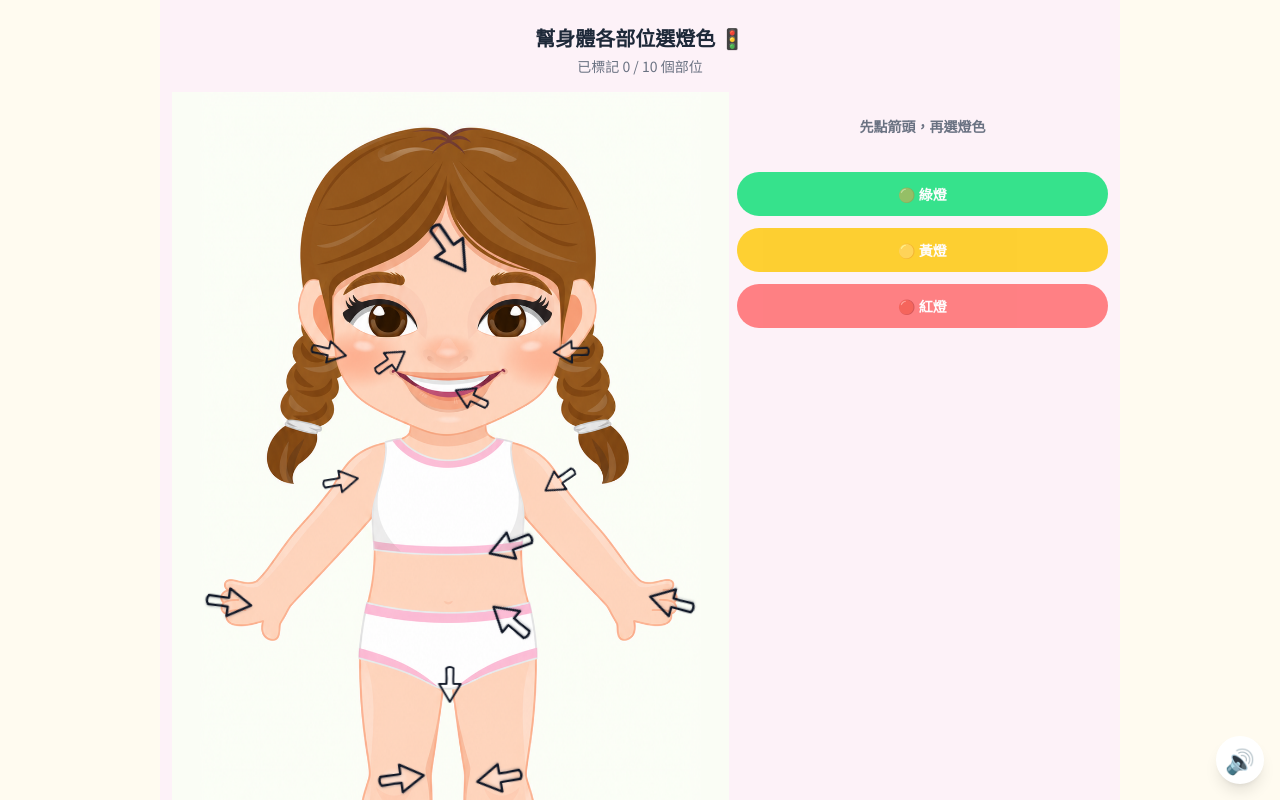
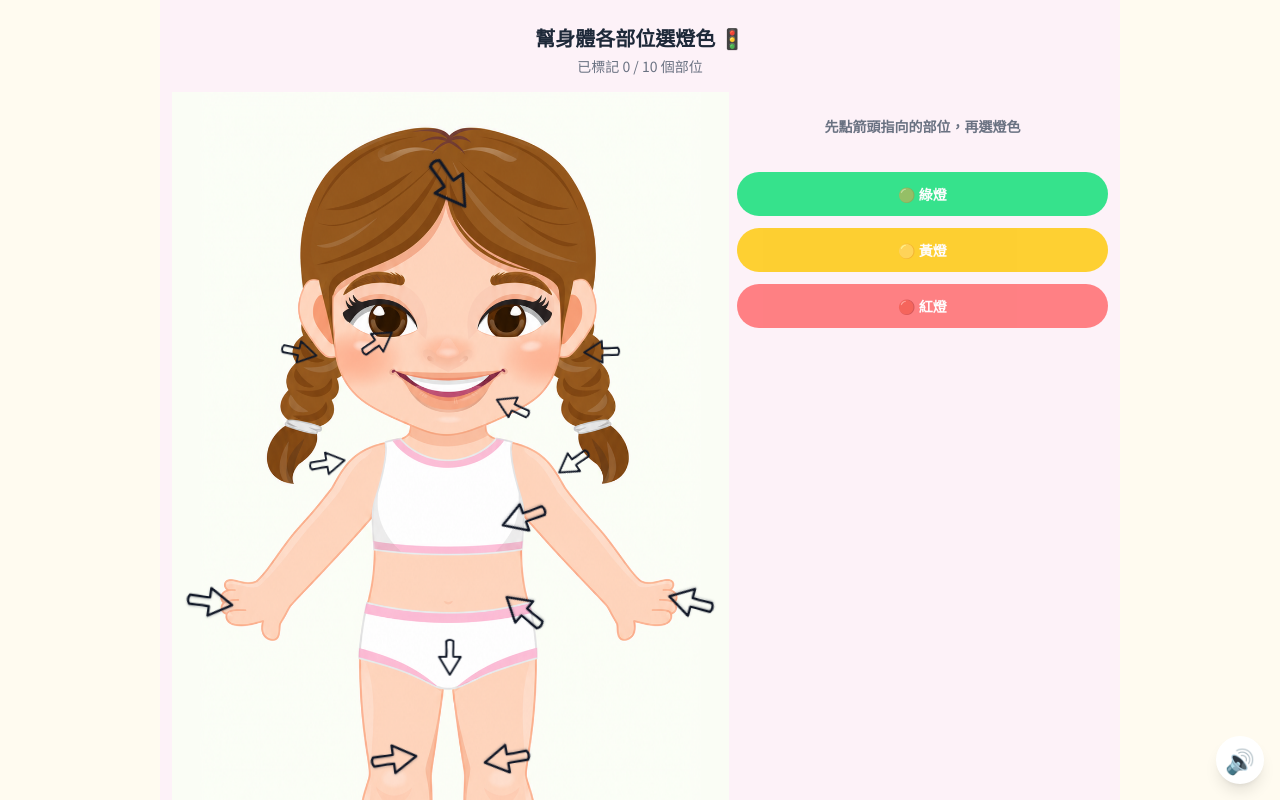
Before and after one commit to hohsiang-lab/client-renhe-child-safety-web, a React (Vite) app: page /body-traffic-light/mark in a window 1280 px wide. Shown: the top 800 px of the page. Built offline with nearby package versions, Linux system fonts and the light colour scheme.

Commit message:
fix(HO-772): separate callout arrows from hit zones

```diff
--- a/src/pages/BodyMarkPage.tsx
+++ b/src/pages/BodyMarkPage.tsx
@@ -20,7 +20,8 @@ type CalloutArrowSpec = {
   direction: CalloutArrowDirection;
   angle: number;
   size: CalloutArrowSize;
-  alignment: "justify-start" | "justify-end" | "justify-center";
+  anchorX: number;
+  anchorY: number;
 };
 
 const CALLOUT_ARROW_SCALE: Record<CalloutArrowSize, number> = {
@@ -65,22 +66,58 @@ function getCalloutArrowSpec(
   isLeftZone: boolean,
 ): CalloutArrowSpec {
   if (partId === "head") {
-    return { direction: "down", angle: 55, size: "large", alignment: "justify-center" };
+    return {
+      direction: "down",
+      angle: 55,
+      size: "large",
+      anchorX: 50,
+      anchorY: 10,
+    };
   }
   if (partId === "face") {
-    return { direction: "right", angle: -35, size: "small", alignment: "justify-start" };
+    return {
+      direction: "right",
+      angle: -35,
+      size: "small",
+      anchorX: 37,
+      anchorY: 27,
+    };
   }
   if (partId === "mouth") {
-    return { direction: "left", angle: 205, size: "small", alignment: "justify-end" };
+    return {
+      direction: "left",
+      angle: 205,
+      size: "small",
+      anchorX: 61,
+      anchorY: 34,
+    };
   }
   if (partId === "chest") {
-    return { direction: "left", angle: 160, size: "medium", alignment: "justify-end" };
+    return {
+      direction: "left",
+      angle: 160,
+      size: "medium",
+      anchorX: 63,
+      anchorY: 46,
+    };
   }
   if (partId === "belly") {
-    return { direction: "left", angle: 220, size: "medium", alignment: "justify-end" };
+    return {
+      direction: "left",
+      angle: 220,
+      size: "medium",
+      anchorX: 63,
+      anchorY: 56,
+    };
   }
   if (partId === "private") {
-    return { direction: "down", angle: 90, size: "small", alignment: "justify-center" };
+    return {
+      direction: "down",
+      angle: 90,
+      size: "small",
+      anchorX: 50,
+      anchorY: 61,
+    };
   }
   if (isLeftZone) {
     const angleByPart: Record<string, number> = {
@@ -89,11 +126,19 @@ function getCalloutArrowSpec(
       shoulder: -10,
       thigh: -8,
     };
+    const anchorByPart: Record<string, { x: number; y: number }> = {
+      ear: { x: 23, y: 28 },
+      hand: { x: 7, y: 55 },
+      shoulder: { x: 28, y: 40 },
+      thigh: { x: 40, y: 72 },
+    };
+    const anchor = anchorByPart[partId] ?? { x: 35, y: 50 };
     return {
       direction: "right",
       angle: angleByPart[partId] ?? 0,
       size: partId === "hand" || partId === "thigh" ? "medium" : "small",
-      alignment: "justify-start",
+      anchorX: anchor.x,
+      anchorY: anchor.y,
     };
   }
   const angleByPart: Record<string, number> = {
@@ -102,11 +147,19 @@ function getCalloutArrowSpec(
     shoulder: 145,
     thigh: 170,
   };
+  const anchorByPart: Record<string, { x: number; y: number }> = {
+    ear: { x: 77, y: 28 },
+    hand: { x: 93, y: 55 },
+    shoulder: { x: 72, y: 40 },
+    thigh: { x: 60, y: 72 },
+  };
+  const anchor = anchorByPart[partId] ?? { x: 65, y: 50 };
   return {
     direction: "left",
     angle: angleByPart[partId] ?? 180,
     size: partId === "hand" || partId === "thigh" ? "medium" : "small",
-    alignment: "justify-end",
+    anchorX: anchor.x,
+    anchorY: anchor.y,
   };
 }
 
@@ -166,6 +219,7 @@ export default function BodyMarkPage() {
             }}
           />
 
+          <div data-testid="body-part-hit-layer" className="absolute inset-0 z-10">
             {sortedZones.map(({ part, zone, zoneIdx }) => {
               const color = marks[part.id] as LightColor | undefined;
               const isSelected = selectedPartId === part.id;
@@ -175,8 +229,6 @@ export default function BodyMarkPage() {
                     ? "（左）"
                     : "（右）"
                   : "";
-            const isLeftZone = zone.cx < 50;
-            const arrow = getCalloutArrowSpec(part.id, isLeftZone);
 
               return (
                 <button
@@ -184,11 +236,11 @@ export default function BodyMarkPage() {
                   aria-label={`${part.name}${side}`}
                   aria-pressed={isSelected}
                   data-part-id={part.id}
+                  data-hit-zone="true"
                   data-color={color ?? ""}
                   onClick={() => setSelectedPartId(part.id)}
                   className={[
                     "absolute flex items-center rounded-xl border-2 transition-all",
-                  arrow.alignment,
                     isSelected ? "border-white/80" : "border-transparent",
                     "bg-transparent hover:bg-white/10",
                   ].join(" ")}
@@ -201,23 +253,45 @@ export default function BodyMarkPage() {
                     minWidth: "48px",
                     minHeight: "48px",
                   }}
+                />
+              );
+            })}
+          </div>
+
+          <div
+            data-testid="body-part-arrow-layer"
+            aria-hidden="true"
+            className="pointer-events-none absolute inset-0 z-20"
           >
+            {sortedZones.map(({ part, zone, zoneIdx }) => {
+              const isSelected = selectedPartId === part.id;
+              const arrow = getCalloutArrowSpec(part.id, zone.cx < 50);
+
+              return (
                 <span
+                  key={`${part.id}-${zoneIdx}`}
                   data-testid="body-part-arrow"
+                  data-arrow-part-id={part.id}
+                  data-arrow-zone-index={zoneIdx}
+                  data-arrow-anchor-x={arrow.anchorX}
+                  data-arrow-anchor-y={arrow.anchorY}
                   data-arrow-angle={arrow.angle}
                   data-arrow-direction={arrow.direction}
                   data-arrow-fill="transparent"
                   data-arrow-size={arrow.size}
                   data-arrow-style="outlined-callout"
-                  className={`flex items-center transition-transform duration-200 ${
-                    isSelected ? "scale-110" : "hover:scale-105"
-                  }`}
+                  className="absolute transition-transform duration-200"
+                  style={{
+                    left: `${arrow.anchorX}%`,
+                    top: `${arrow.anchorY}%`,
+                    transform: `translate(-50%, -50%) scale(${isSelected ? 1.1 : 1})`,
+                  }}
                 >
                   <OutlinedCalloutArrow angle={arrow.angle} size={arrow.size} />
                 </span>
-              </button>
               );
             })}
+          </div>
         </div>
 
         {/* Right: traffic light color picker */}
@@ -234,7 +308,7 @@ export default function BodyMarkPage() {
               </p>
             ) : (
               <p data-testid="body-mark-instruction" className="text-sm font-semibold text-gray-500">
-                先點箭頭，再選燈色
+                先點箭頭指向的部位，再選燈色
               </p>
             )}
           </div>
```
Also changed, not shown: 1 other file (tests, documents, lock files or other folders). Lines whose indentation alone changed are shown as unchanged.
